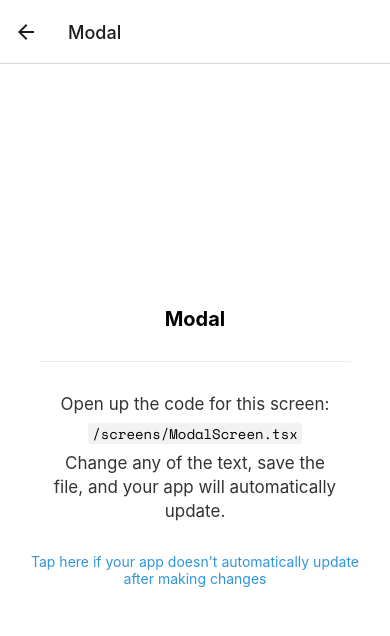
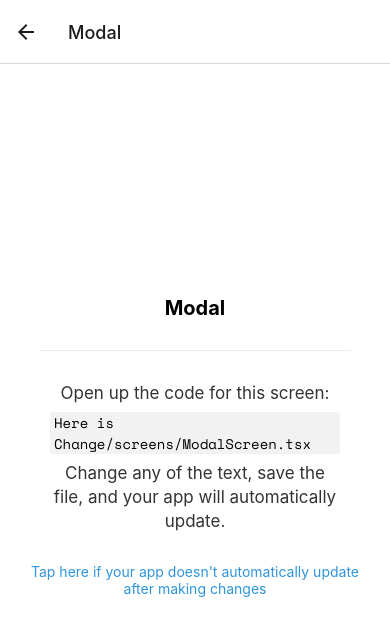
Before and after one commit to donttouchifworks/techTest, a React Native app: screen /Modal in a window 390 px wide. Shown: the top 636 px of the page. Built offline with nearby package versions, Linux system fonts and the light colour scheme; what expo-linking would draw is missing.

Commit message:
test changes

```diff
--- a/components/EditScreenInfo.tsx
+++ b/components/EditScreenInfo.tsx
@@ -20,7 +20,7 @@ export default function EditScreenInfo({ path }: { path: string }) {
           style={[styles.codeHighlightContainer, styles.homeScreenFilename]}
           darkColor="rgba(255,255,255,0.05)"
           lightColor="rgba(0,0,0,0.05)">
-          <MonoText>{path}</MonoText>
+          <MonoText>Here is Change{path}</MonoText>
         </View>
 
         <Text
```
